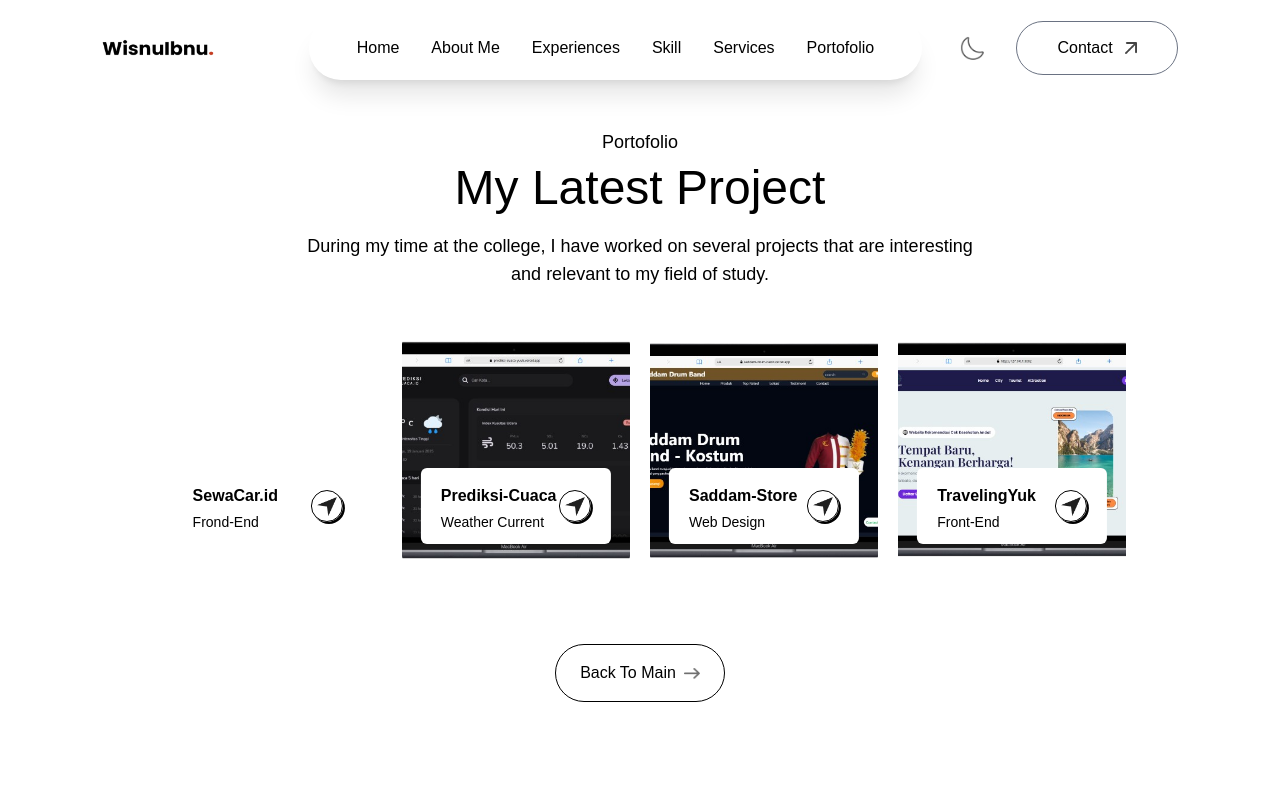
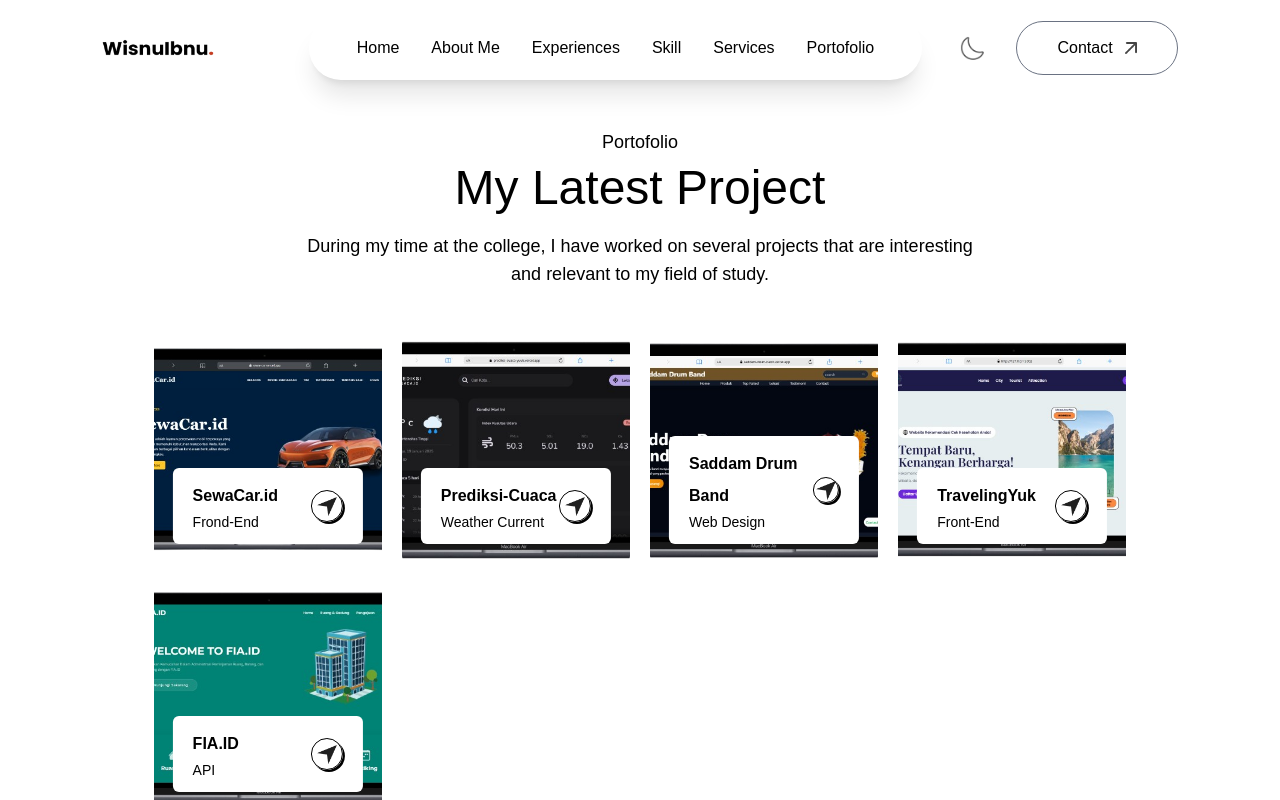
Before and after one commit to WisnuIbnu/redesign-portofolio, a Next.js app: page /project in a window 1280 px wide. Shown: the top 800 px of the page. Built offline with nearby package versions, Linux system fonts and the light colour scheme; a web font is replaced by a local one.

Commit message:
Update page.jsx

```diff
--- a/app/project/page.jsx
+++ b/app/project/page.jsx
@@ -1,6 +1,6 @@
 'use client'
 import { useState, useEffect, useContext } from 'react';
-import { assets, workData } from '@/assets/assets'
+import { assets, workData, workDataS } from '@/assets/assets'
 import Image from 'next/image'
 import { ThemeContext } from '../context/ThemeContext';
 
@@ -130,33 +130,44 @@ const Portofolio = () => {
       </p>
 
      <div className='grid grid-cols-1 sm:grid-cols-4 gap-5'>
-        {workData.map((project, index) => {
+         {workDataS.map((project, index) => {
+           const sendIcon = theme === 'dark' ? assets.send_icon_dark : assets.send_icon;
+           const bgCard = theme === 'dark' ? 'bg-[#1F2A44]' : 'bg-white';
+           const bgSendIcon = theme === 'dark'
+             ? 'border-white shadow-[2px_2px_0_#fff] group-hover:shadow-[3px_3px_0_#fff]'
+             : 'border-black shadow-[2px_2px_0_#000] group-hover:shadow-[3px_3px_0_#000]';
 
-          const sendIcon = theme === 'dark' ? assets.send_icon_dark : assets.send_icon
-          const bgCard = theme === 'dark' ? 'bg-[#1F2A44]' : 'bg-white'
-          const bgSendIcon = theme  === 'dark' ? 'border-white shadow-[2px_2px_0_#fff] group-hover:shadow-[3px_3px_0_#fff]' : 'border-black shadow-[2px_2px_0_#000] group-hover:shadow-[3px_3px_0_#000]'
            return (
              <div
-            className='aspect-square bg-no-repeat bg-cover bg-center rounded-lg relative cursor-pointer group overflow-hidden transition-transform duration-300 hover:scale-[1.02]'
+               className='aspect-square relative rounded-lg overflow-hidden cursor-pointer group transition-transform duration-300 hover:scale-[1.02]'
                key={index}
-            style={{ backgroundImage: `url(${project.bgImage})` }}
                onClick={() => openModal(project)}
              >
+               {/* Gambar background */}
+               <Image
+                 src={project.bgImage}
+                 alt={project.title || 'Project image'}
+                 fill
+                 className="object-cover object-center"
+                 priority
+               />
+
                {/* Gradient overlay */}
                <div className='absolute inset-0 bg-gradient-to-t from-black/30 to-transparent opacity-0 group-hover:opacity-100 transition-opacity duration-300'></div>
 
-            {/* Content card with bounce effect */}
+               {/* Content card */}
                <div className={`${bgCard} w-10/12 rounded-md absolute bottom-5 left-1/2 -translate-x-1/2 py-3 px-5 flex items-center justify-between duration-500 group-hover:bottom-7 transition-all hover:shadow-xl`}>
                  <div>
-                <h2 className='font-semibold  group-hover:text-lime-600 transition-colors duration-300'>{project.title}</h2>
+                   <h2 className='font-semibold group-hover:text-lime-600 transition-colors duration-300'>{project.title}</h2>
                    <p className='text-sm transition-colors duration-300'>{project.categories}</p>
                  </div>
-              <div className={`border rounded-full w-8 aspect-square flex items-center justify-center  group-hover:bg-lime-500 group-hover:-translate-y-0.5 transition-all duration-300 ${bgSendIcon}`}>
+                 <div className={`border rounded-full w-8 aspect-square flex items-center justify-center group-hover:bg-lime-500 group-hover:-translate-y-0.5 transition-all duration-300 ${bgSendIcon}`}>
                    <Image src={sendIcon} alt='' className='w-5 group-hover:rotate-12 transition-transform duration-300' />
                  </div>
                </div>
              </div>
-        )})}
+           );
+           })}
       </div>
 
       <a href="/">
```
Lines whose indentation alone changed are shown as unchanged.
